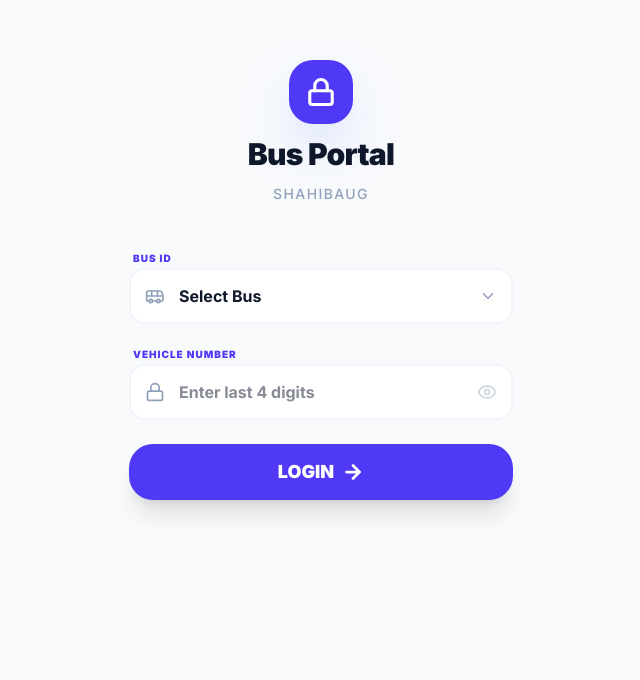
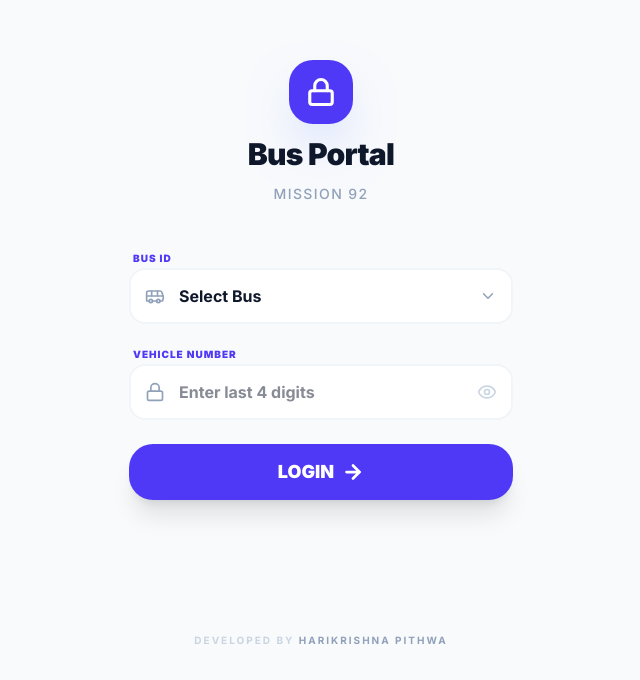
Before and after one commit to hari-05pithwa/bus-attendance-system, a Next.js app: page / in a window 1280 px wide. Shown: the part 120-800 px from the top of the page, without its empty margins (319-959 px from the left). Built offline with nearby package versions, Linux system fonts and the light colour scheme.

Commit message:
small fixes 2

```diff
--- a/src/app/dashboard/page.js
+++ b/src/app/dashboard/page.js
@@ -296,8 +296,8 @@ export default function Dashboard() {
       </main>
 
       <footer className="p-8 text-center">
-        <p className="text-[10px] font-black text-slate-300 uppercase tracking-[0.4em]">
-          Shahibaug Bal Mandal
+        <p className="text-[10px] font-bold text-slate-300 uppercase tracking-[0.2em]">
+          Developed by <span className="text-slate-400">Harikrishna Pithwa</span>
         </p>
       </footer>
     </div>
--- a/src/app/page.js
+++ b/src/app/page.js
@@ -1,113 +1,3 @@
-// "use client";
-// import { useState, useEffect } from "react";
-// import { signIn } from "next-auth/react";
-// import { useRouter } from "next/navigation";
-// import { Eye, EyeOff, Lock, User, Loader2, ArrowRight } from "lucide-react";
-// import { toast } from "sonner";
-
-// export default function LoginPage() {
-//   const [email, setEmail] = useState("");
-//   const [password, setPassword] = useState("");
-//   const [showPassword, setShowPassword] = useState(false);
-//   const [isSubmitting, setIsSubmitting] = useState(false);
-//   const router = useRouter();
-
-//   // Load email from localStorage on mount
-//   useEffect(() => {
-//     const savedEmail = localStorage.getItem("remembered_email");
-//     if (savedEmail) {
-//       setEmail(savedEmail);
-//     }
-//   }, []);
-
-//   const handleSubmit = async (e) => {
-//     e.preventDefault();
-
-//     if (!email.trim() || !password.trim()) {
-//       toast.error("Required", { description: "Please fill all fields!" });
-//       return;
-//     }
-
-//     setIsSubmitting(true);
-
-//     const res = await signIn("credentials", {
-//       email,
-//       password,
-//       redirect: false,
-//     });
-
-//     if (res.ok) {
-//       // Store email in localStorage upon success
-//       localStorage.setItem("remembered_email", email);
-
-//       toast.success("Welcome back!");
-//       router.push("/dashboard");
-//     } else {
-//       toast.error("Access Denied", {
-//         description: "Invalid email or password. Please try again.",
-//       });
-//       setIsSubmitting(false);
-//     }
-//   };
-
-//   return (
-//     <div className="flex min-h-screen items-center justify-center bg-[#F8FAFC] px-6">
-//       <div className="w-full max-w-sm space-y-10">
-//         <div className="text-center space-y-3">
-//           <div className="mx-auto w-16 h-16 bg-indigo-600 rounded-[24px] flex items-center justify-center shadow-2xl shadow-indigo-200">
-//             <Lock className="text-white" size={30} strokeWidth={2.5} />
-//           </div>
-//           <h1 className="text-3xl font-black text-slate-900 tracking-tight">Bus Portal Login</h1>
-//         </div>
-
-//         <form className="space-y-6" onSubmit={handleSubmit} noValidate>
-//           <div className="space-y-4">
-//             <div className="group space-y-1">
-//               <label className="text-[10px] font-black text-indigo-600 uppercase tracking-widest ml-1">Admin Identity</label>
-//               <div className="relative flex items-center">
-//                 <User size={20} className="absolute left-4 text-slate-400 group-focus-within:text-indigo-600" />
-//                 <input
-//                   type="text"
-//                   inputMode="email"
-//                   placeholder="admin@bus.com"
-//                   value={email}
-//                   className="w-full h-14 pl-12 pr-4 bg-white border-2 border-slate-100 rounded-2xl outline-none text-base font-bold text-slate-900 focus:border-indigo-600 focus:ring-4 focus:ring-indigo-50 transition-all"
-//                   onChange={(e) => setEmail(e.target.value)}
-//                 />
-//               </div>
-//             </div>
-
-//             <div className="group space-y-1">
-//               <label className="text-[10px] font-black text-indigo-600 uppercase tracking-widest ml-1">Secret Key</label>
-//               <div className="relative flex items-center">
-//                 <Lock size={20} className="absolute left-4 text-slate-400 group-focus-within:text-indigo-600" />
-//                 <input
-//                   type={showPassword ? "text" : "password"}
-//                   placeholder="••••••••"
-//                   value={password}
-//                   className="w-full h-14 pl-12 pr-12 bg-white border-2 border-slate-100 rounded-2xl outline-none text-base font-bold text-slate-900 focus:border-indigo-600 focus:ring-4 focus:ring-indigo-50 transition-all"
-//                   onChange={(e) => setPassword(e.target.value)}
-//                 />
-//                 <button type="button" onClick={() => setShowPassword(!showPassword)} className="absolute right-4 text-slate-300 hover:text-indigo-600 transition-colors">
-//                   {showPassword ? <EyeOff size={20} /> : <Eye size={20} />}
-//                 </button>
-//               </div>
-//             </div>
-//           </div>
-
-//           <button
-//             type="submit"
-//             disabled={isSubmitting}
-//             className="w-full h-14 flex items-center justify-center bg-indigo-600 text-white rounded-[24px] font-black text-lg shadow-xl active:scale-[0.97] transition-all disabled:opacity-50"
-//           >
-//             {isSubmitting ? <Loader2 className="animate-spin" size={24} /> : <div className="flex items-center gap-2"><span>LOGIN</span><ArrowRight size={22} strokeWidth={3} /></div>}
-//           </button>
-//         </form>
-//       </div>
-//     </div>
-//   );
-// }
-
 "use client";
 import { useState, useEffect } from "react";
 import { signIn } from "next-auth/react";
@@ -148,7 +38,6 @@ export default function LoginPage() {
 
     setIsSubmitting(true);
 
-    // Note: 'email' field in NextAuth is mapped to our 'busId' value
     const res = await signIn("credentials", {
       email: busId,
       password: password,
@@ -168,14 +57,16 @@ export default function LoginPage() {
   };
 
   return (
-    <div className="flex min-h-screen items-center justify-center bg-[#F8FAFC] px-6">
-      <div className="w-full max-w-sm space-y-10">
+    <div className="relative flex min-h-screen flex-col items-center justify-center bg-[#F8FAFC] px-6">
+
+      {/* Main Login Card - Centered */}
+      <div className="w-full max-w-sm space-y-10 py-12">
         <div className="text-center space-y-3">
           <div className="mx-auto w-16 h-16 bg-indigo-600 rounded-[24px] flex items-center justify-center shadow-2xl shadow-indigo-200">
             <Lock className="text-white" size={30} strokeWidth={2.5} />
           </div>
           <h1 className="text-3xl font-black text-slate-900 tracking-tight">Bus Portal</h1>
-          <p className="text-slate-400 text-sm font-medium uppercase tracking-widest">Shahibaug</p>
+          <p className="text-slate-400 text-sm font-medium uppercase tracking-widest">Mission 92</p>
         </div>
 
         <form className="space-y-6" onSubmit={handleSubmit} noValidate>
@@ -244,6 +135,13 @@ export default function LoginPage() {
           </button>
         </form>
       </div>
+
+      {/* Footer Signature */}
+      <footer className="absolute bottom-8 w-full text-center">
+        <p className="text-[10px] font-bold text-slate-300 uppercase tracking-[0.2em]">
+          Developed by <span className="text-slate-400">Harikrishna Pithwa</span>
+        </p>
+      </footer>
     </div>
   );
 }
```
